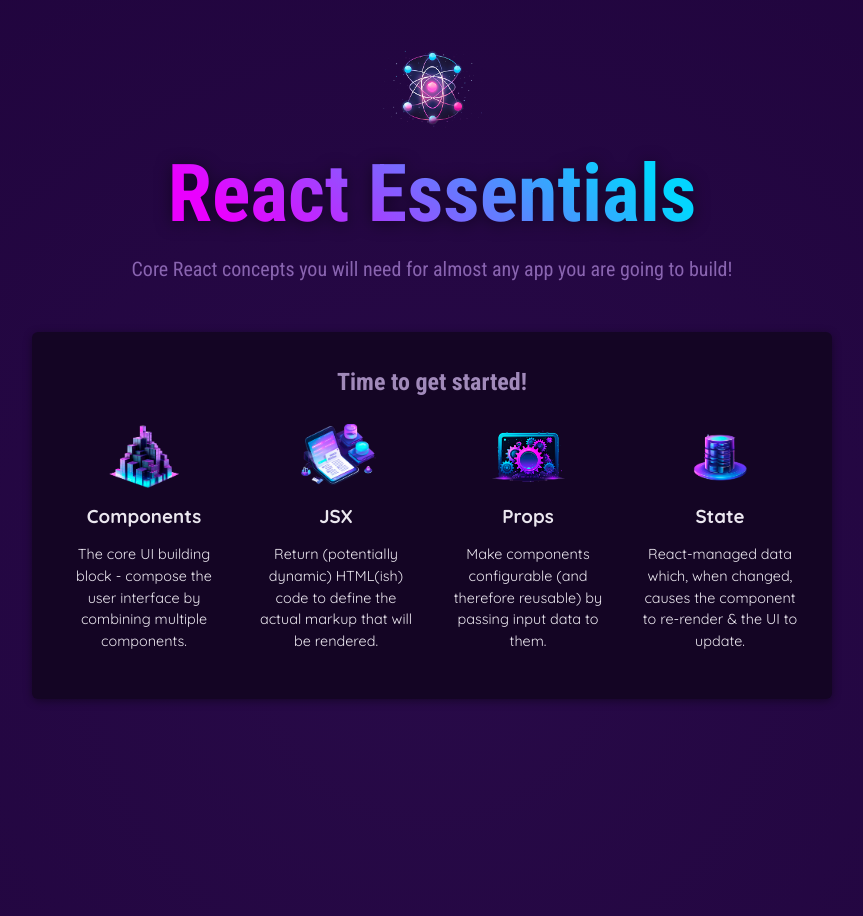
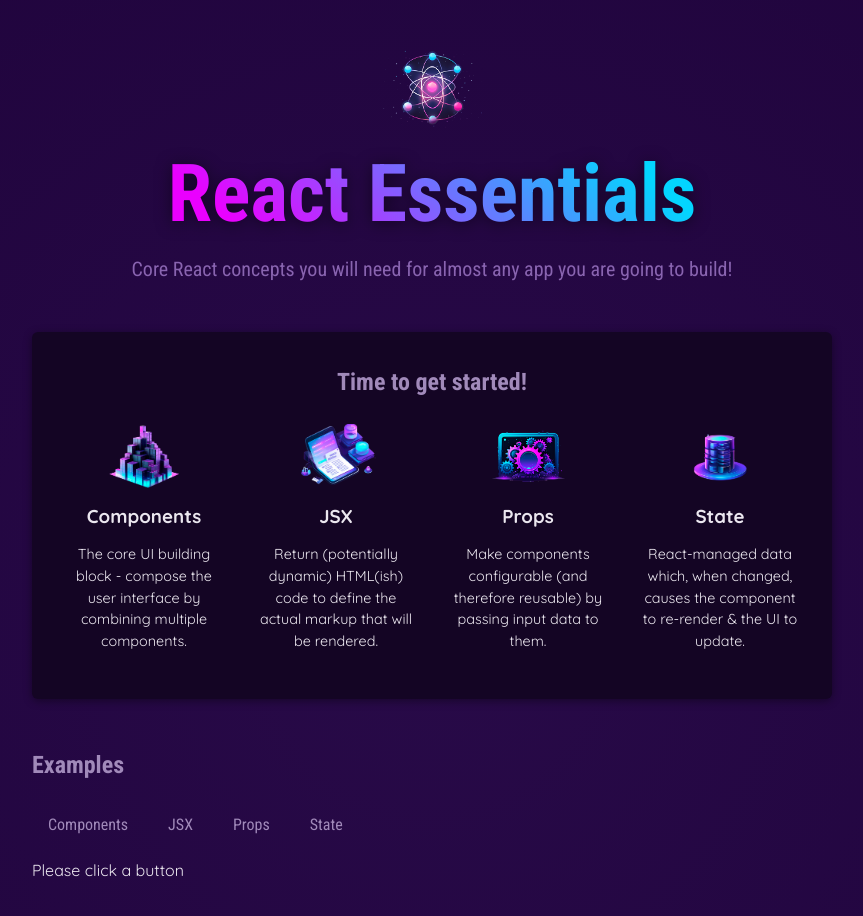
Before and after one commit to daracoo/react-page, a React (Create React App) app: page / in a window 1280 px wide. Shown: the top 916 px of the page, without its empty margins (208-1071 px from the left). Built offline with nearby package versions, Linux system fonts and the light colour scheme.

Commit message:
Managing State & Using Hooks

```diff
--- a/src/App.js
+++ b/src/App.js
@@ -1,9 +1,18 @@
 import React from 'react';
+import { useState } from 'react';
 import { CORE_CONCEPTS } from './data.js';
-import Header from './components/Header.jsx';
+import Header from './components/Header/Header.jsx';
 import CoreConcept from './components/CoreConcept.jsx';
+import TabButton from './components/TabButton.jsx';
 
 function App() {
+  const [selectedTopic, setSelectedTopic] = useState('Please click a button');
+
+  function handleSelect(selectedButton) {
+    //selectedButton => 'components', 'jsx', 'props', 'state'
+    setSelectedTopic(selectedButton);
+    console.log(selectedTopic);
+  }
   return (
     <div>
       <Header />
@@ -19,7 +28,16 @@
             <CoreConcept {...CORE_CONCEPTS[3]} />
           </ul>
         </section>
-
+        <section id='examples'>
+          <h2>Examples</h2>
+          <menu>
+            <TabButton onSelect={() => handleSelect('components')}>Components</TabButton>
+            <TabButton onSelect={() => handleSelect('jsx')}>JSX</TabButton>
+            <TabButton onSelect={() => handleSelect('props')}>Props</TabButton>
+            <TabButton onSelect={() => handleSelect('state')}>State</TabButton>
+          </menu>
+          {selectedTopic}
+        </section>
       </main>
     </div>
   );
--- /dev/null
+++ b/src/components/Header/Header.css
@@ -0,0 +1,27 @@
+header {
+    text-align: center;
+    margin: 3rem 0;
+  }
+
+  header img {
+    height: 5rem;
+    width: 10rem;
+    object-fit: cover;
+  }
+
+  header h1 {
+    margin: 0;
+    font-family: "Roboto Condensed", sans-serif;
+    font-size: 5rem;
+    background: linear-gradient(40deg, #ea00ff, #ea00ff, #03d5ff, #03d5ff);
+    -webkit-background-clip: text;
+    -webkit-text-fill-color: transparent;
+    filter: drop-shadow(0 2px 8px rgba(0, 0, 0, 0.5));
+  }
+
+  header p {
+    margin: 0;
+    font-size: 1.25rem;
+    color: #8964b0;
+    font-family: "Roboto Condensed", sans-serif;
+  }
--- a/src/components/Header.jsx
+++ b/src/components/Header/Header.jsx
@@ -1,5 +1,5 @@
-import reactCoreConcepts from '../assets/react-core-concepts.png';//correct way of including pictures
-
+import reactCoreConcepts from '../../assets/react-core-concepts.png';//correct way of including pictures
+import './Header.css'
 const reactDescriptions = ['Fundamental', 'Crucial', 'Core'];
 
 function genRandomInt(max) {
--- /dev/null
+++ b/src/components/TabButton.jsx
@@ -0,0 +1,6 @@
+function TabButton({children, onSelect}){
+    return <li><button onClick={onSelect}>{children}</button></li> //children prop contains whichever content you
+                                                      // have between your component text
+}
+
+export default TabButton;
--- a/src/index.css
+++ b/src/index.css
@@ -17,34 +17,6 @@
   -moz-osx-font-smoothing: grayscale;
   -webkit-text-size-adjust: 100%;
   min-height: 80rem;
-}
-
-header {
-  text-align: center;
-  margin: 3rem 0;
-}
-
-header img {
-  height: 5rem;
-  width: 10rem;
-  object-fit: cover;
-}
-
-header h1 {
-  margin: 0;
-  font-family: "Roboto Condensed", sans-serif;
-  font-size: 5rem;
-  background: linear-gradient(40deg, #ea00ff, #ea00ff, #03d5ff, #03d5ff);
-  -webkit-background-clip: text;
-  -webkit-text-fill-color: transparent;
-  filter: drop-shadow(0 2px 8px rgba(0, 0, 0, 0.5));
-}
-
-header p {
-  margin: 0;
-  font-size: 1.25rem;
-  color: #8964b0;
-  font-family: "Roboto Condensed", sans-serif;
 }
 
 main {
```
